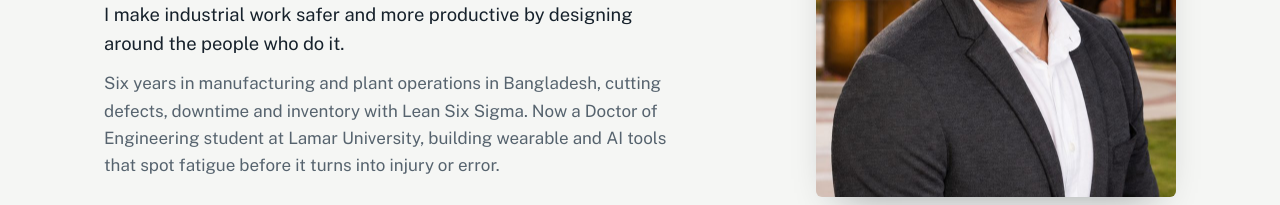
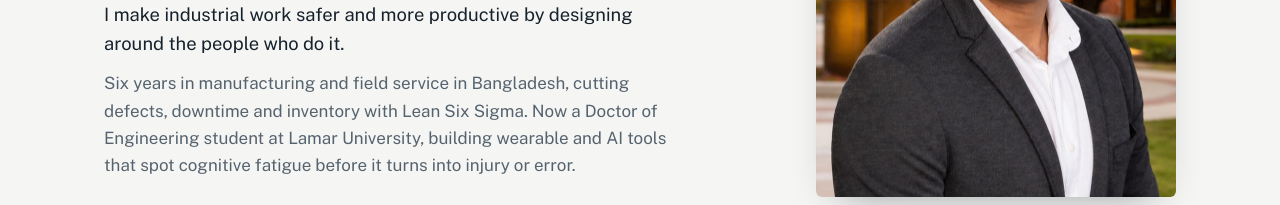
Before and after one commit to SheikhFuzael/sheikhfuzael-website, a plain HTML site: page index.html in a window 1280 px wide. Shown: the part 405-610 px from the top of the page. Drawn offline with nearby package versions, Linux system fonts and the light colour scheme.

Commit message:
Update home page introduction
Co-Authored-By: Claude Opus 5.5 <noreply@anthropic.com>
Claude-Session: https://claude.ai/code/session_01Qy5NDjoGTquPrMojzTmz9L

```diff
--- a/index.html
+++ b/index.html
@@ -43,7 +43,7 @@
       <p class="role">Industrial Engineer</p>
       <ul class="focus" aria-label="Areas of focus"><li>Manufacturing</li><li>Process Improvement</li><li>Human Factors and Ergonomics</li></ul>
       <p class="tagline">I make industrial work safer and more productive by designing around the people who do it.</p>
-      <p class="sub">Six years in manufacturing and plant operations in Bangladesh, cutting defects, downtime and inventory with Lean Six Sigma. Now a Doctor of Engineering student at Lamar University, building wearable and AI tools that spot fatigue before it turns into injury or error.</p>
+      <p class="sub">Six years in manufacturing and field service in Bangladesh, cutting defects, downtime and inventory with Lean Six Sigma. Now a Doctor of Engineering student at Lamar University, building wearable and AI tools that spot cognitive fatigue before it turns into injury or error.</p>
       <div class="actions">
         <a class="btn primary" href="projects.html">See my projects</a>
         <a class="btn" href="mailto:sheikh.fuzael.rahman@outlook.com?subject=CV%20request%20for%20Sheikh%20Fuzael%20Rahman&amp;body=Hello%20Sheikh%2C%0A%0AI%20came%20across%20your%20website%20and%20would%20like%20to%20request%20a%20copy%20of%20your%20CV.%0A%0AName%3A%0AOrganisation%3A%0ARole%20or%20opportunity%3A%0A%0AThank%20you.">Request CV</a>
```
